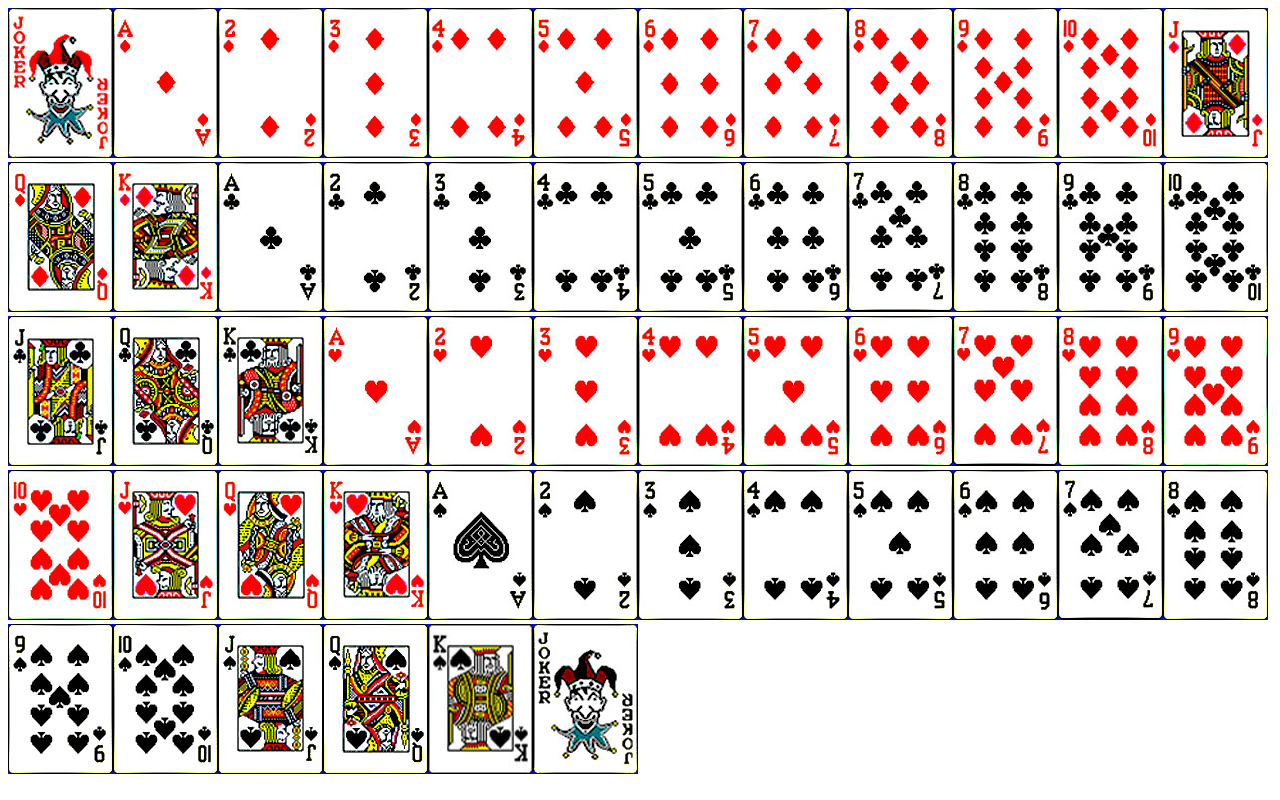
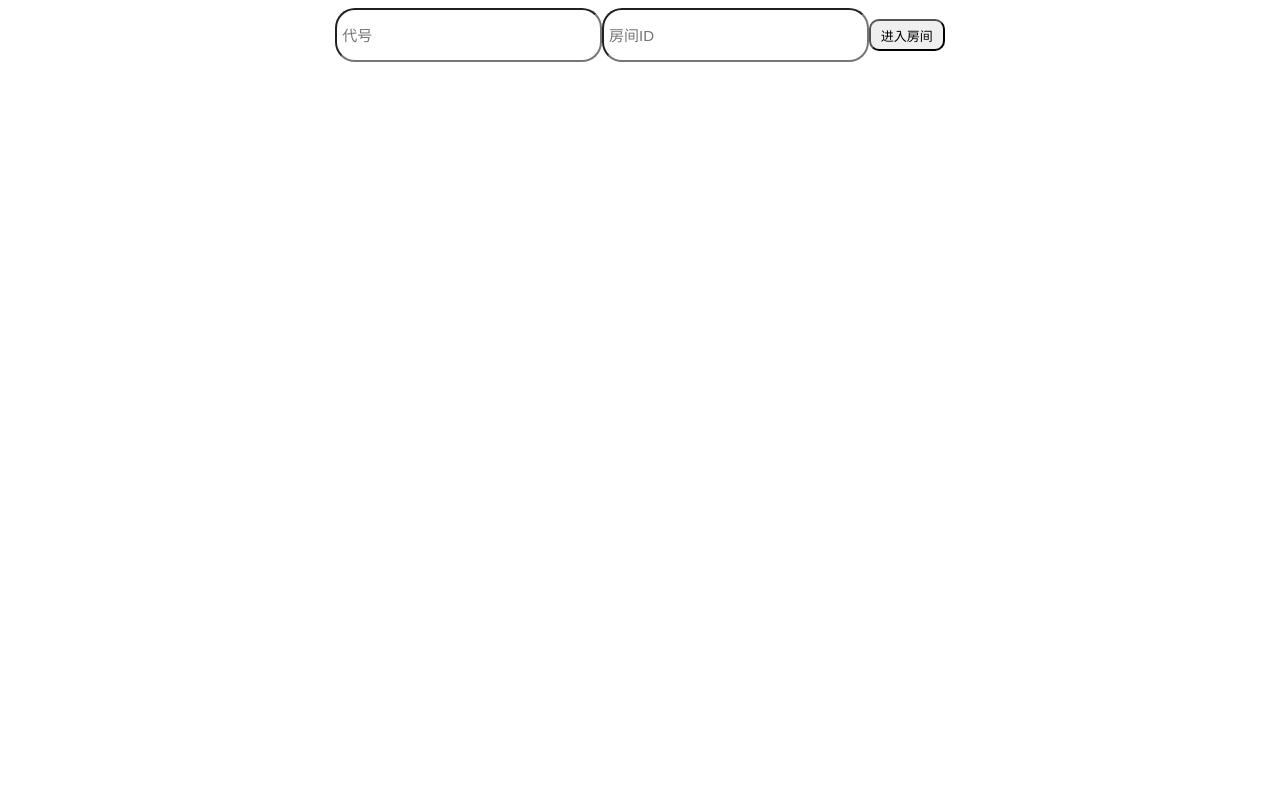
Before and after one commit to FOXKIAR/poker, a Vue app in the folder client/: page /#/index in a window 1280 px wide. Built offline with nearby package versions, Linux system fonts and the light colour scheme.

Commit message:
优化客户端

```diff
--- /dev/null
+++ b/client/src/config/network.js
@@ -0,0 +1 @@
+export default "172.31.8.98:8080" // 后端服务器地址和端口号
--- a/client/src/main.js
+++ b/client/src/main.js
@@ -1,6 +1,6 @@
 import { createApp } from 'vue'
 import App from './App.vue'
 
-import router from './router/config.js'
+import router from './config/router.js'
 
 createApp(App).use(router).mount('#app')
--- a/client/src/pages/content.vue
+++ b/client/src/pages/content.vue
@@ -1,8 +1,12 @@
 <script setup>
+import {useRoute} from "vue-router";
+const route = useRoute(); // 获取当前路由对象
+let nickname = route.query.nickname, room_id = route.query.room_id;
 
+console.log(nickname + " " + room_id)
 </script>
 <template>
-  内容页 - foxkiar.cn
+
 </template>
 <style scoped>
 
--- a/client/src/pages/index.vue
+++ b/client/src/pages/index.vue
@@ -1,64 +1,33 @@
 <script setup>
-  const cards = [
-    "彩色Joker.jpg",
-    "方片1.jpg",
-    "方片2.jpg",
-    "方片3.jpg",
-    "方片4.jpg",
-    "方片5.jpg",
-    "方片6.jpg",
-    "方片7.jpg",
-    "方片8.jpg",
-    "方片9.jpg",
-    "方片10.jpg",
-    "方片11.jpg",
-    "方片12.jpg",
-    "方片13.jpg",
-    "梅花1.jpg",
-    "梅花2.jpg",
-    "梅花3.jpg",
-    "梅花4.jpg",
-    "梅花5.jpg",
-    "梅花6.jpg",
-    "梅花7.jpg",
-    "梅花8.jpg",
-    "梅花9.jpg",
-    "梅花10.jpg",
-    "梅花11.jpg",
-    "梅花12.jpg",
-    "梅花13.jpg",
-    "红桃1.jpg",
-    "红桃2.jpg",
-    "红桃3.jpg",
-    "红桃4.jpg",
-    "红桃5.jpg",
-    "红桃6.jpg",
-    "红桃7.jpg",
-    "红桃8.jpg",
-    "红桃9.jpg",
-    "红桃10.jpg",
-    "红桃11.jpg",
-    "红桃12.jpg",
-    "红桃13.jpg",
-    "黑桃1.jpg",
-    "黑桃2.jpg",
-    "黑桃3.jpg",
-    "黑桃4.jpg",
-    "黑桃5.jpg",
-    "黑桃6.jpg",
-    "黑桃7.jpg",
-    "黑桃8.jpg",
-    "黑桃9.jpg",
-    "黑桃10.jpg",
-    "黑桃11.jpg",
-    "黑桃12.jpg",
-    "黑桃13.jpg",
-    "黑白Joker.jpg"
-  ]
+import {ref} from "vue";
+import {useRouter} from "vue-router";
+let nickname = ref(), room_id = ref(), router = useRouter()
+function login() {
+  router.push({path: "/content", query: {nickname: nickname.value, room_id: room_id.value}})
+}
 </script>
 <template>
-  <img v-for="card in cards" v-bind:src="'../../public/cards/'+card" alt="">
+  <div id="index">
+    <input id="nickname" v-model="nickname" placeholder="代号">
+    <input id="room_id" v-model="room_id" placeholder="房间ID">
+    <button @click="login">进入房间</button>
+  </div>
 </template>
 <style>
-
+  #index {
+    text-align: center;
+  }
+  input {
+    width: 20%;
+    height: 5vh;
+    border-radius: 20px;
+    padding: 5px;
+    font-size: 15px;
+  }
+  button {
+    width: 6%;
+    height: 4vh;
+    border-radius: 10px;
+    font-size: 13px;
+  }
 </style>
--- a/client/src/pages/websocket.vue
+++ b/client/src/pages/websocket.vue
@@ -1,5 +1,22 @@
 <script setup>
-let websocket = new WebSocket("ws://172.24.118.21:8080/test");
+import ip_port from '../config/network.js'
+let websocket = new WebSocket("ws://"+ ip_port +"/test");
+
+// 连接打开
+websocket.onopen = e => {
+  console.log("连接打开");
+
+  // 创建连接后，往服务器连续写入3条消息
+  websocket.send("springdoc.cn");
+  websocket.send("springdoc.cn");
+  websocket.send("springdoc.cn");
+
+  // 最后发送 bye，由服务器断开连接
+  websocket.send("bye");
+
+  // 也可以由客户端主动断开
+  websocket.close();
+}
 
 // 连接断开
 websocket.onclose = e => {
@@ -14,21 +31,7 @@ websocket.onerror = e => {
   console.log("连接异常")
   console.error(e)
 }
-// 连接打开
-websocket.onopen = e => {
-  console.log("连接打开");
 
-  // 创建连接后，往服务器连续写入3条消息
-  websocket.send("springdoc.cn");
-  websocket.send("springdoc.cn");
-  websocket.send("springdoc.cn");
-
-  // 最后发送 bye，由服务器断开连接
-  websocket.send("bye");
-
-  // 也可以由客户端主动断开
-  // websocket.close();
-}
 </script>
 
 <template>
```
Also changed, not shown: client/src/config/router.js (renamed from client/src/router/config.js), 2 other files (tests, documents, lock files or other folders).
